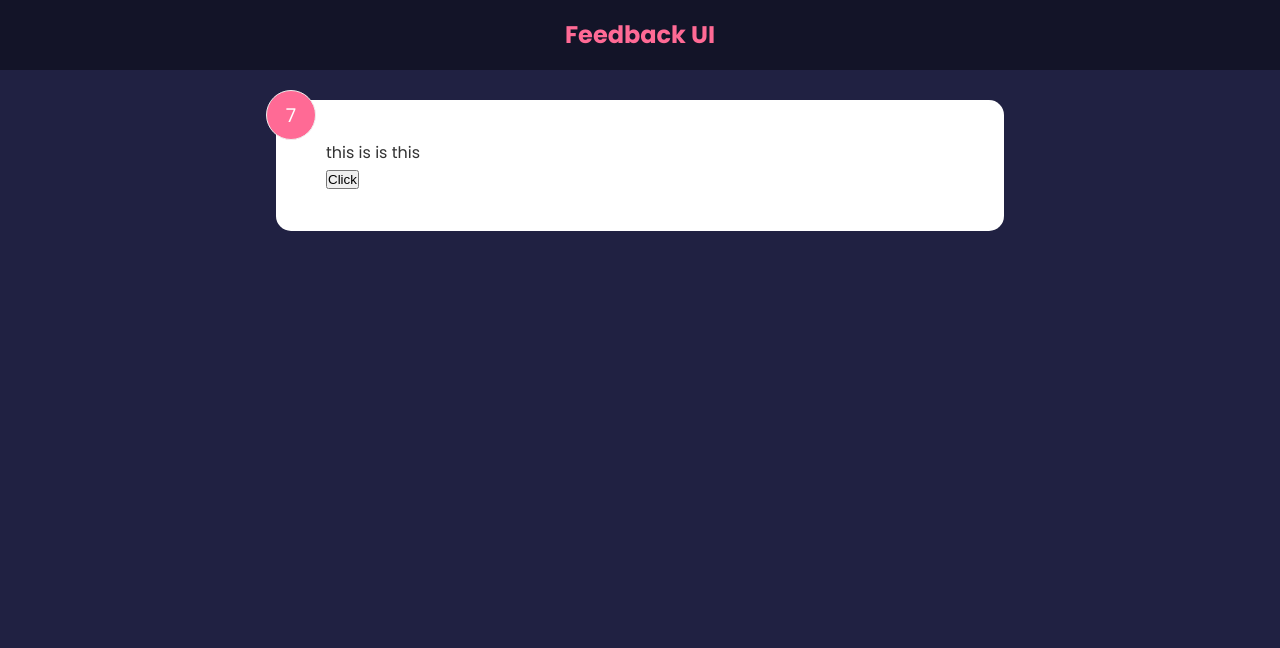
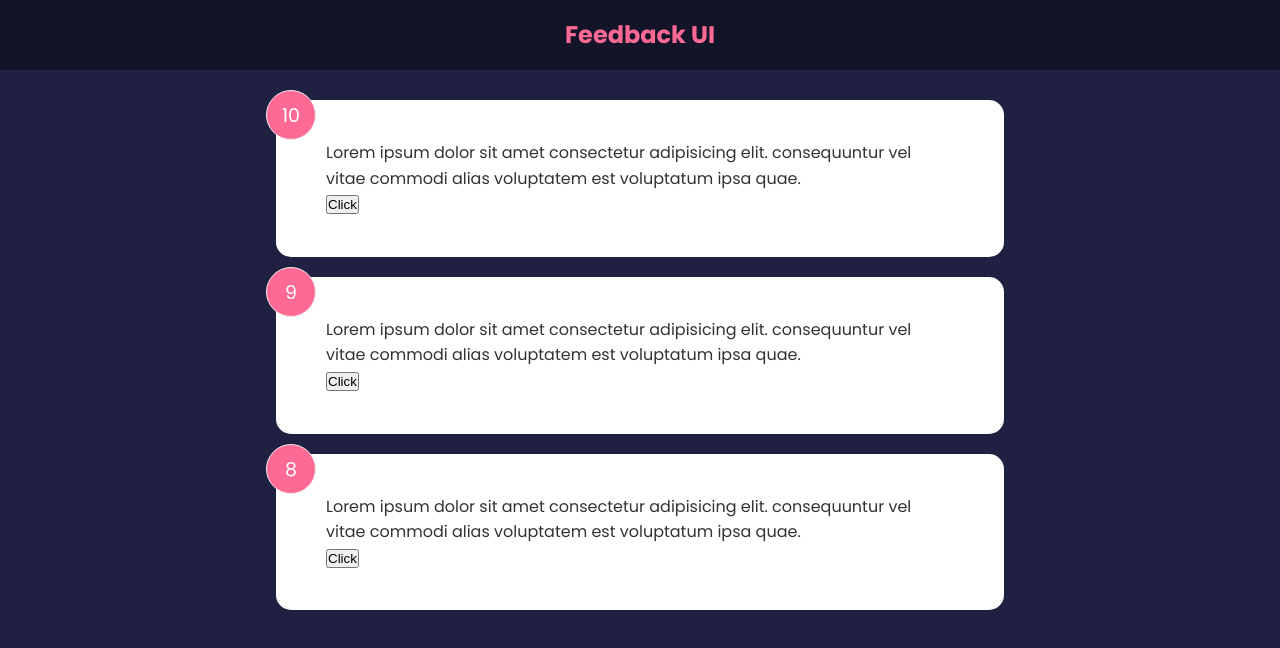
Before and after one commit to hieuvnautotech/UdemiKhoa1, a React (Create React App) app in the folder my-app/: page / in a window 1280 px wide. Shown: the top 648 px of the page. Built offline with nearby package versions, Linux system fonts and the light colour scheme.

Commit message:
bài 4 quản lý state toàn cục

```diff
--- a/my-app/src/App.js
+++ b/my-app/src/App.js
@@ -1,14 +1,18 @@
 import Header from "./components/Header"
-import FeedbackItem from "./components/FeedbackItem";
-
+import FeedbackList from "./components/FeedbackList";
+import { React, useState } from 'react'
+import FeedbackData from "./data/FeedbackData";
 // truyền cái props text wa header, nó có hỗ trợ propsDefault nếu ko có text
 // và có hỗ trợ thư viện loại props truyền qua là string hay boolean
 function App() {
+
+    const [feedback, setFeedback] = useState(FeedbackData);
+
     return (
-        <>
-            <Header />
+      <>
+        <Header />
         <div className="container">
-          <FeedbackItem/>
+          <FeedbackList feedback={feedback} />
         </div>
       </>
     );
--- a/my-app/src/components/FeedbackItem.js
+++ b/my-app/src/components/FeedbackItem.js
@@ -2,7 +2,7 @@
 
 // bài 3 là chỉ cách xài useState
 
-function FeedbackItem() {
+function FeedbackItem({ item}) {
     const [rating, setRating] = useState(7)
     const [text, setText] = useState('this is is this')
 
@@ -16,14 +16,14 @@
     }
 
   return (
-      <div className="card">
-          <div className="num-display">{rating}</div>
-          <div className="text-display">
-              {text}
-          </div>
-          <button type="button" onClick={handleClick}>Click</button>
+    <div className="card">
+      <div className="num-display">{item.rating}</div>
+      <div className="text-display">{item.text}</div>
+      <button type="button" onClick={handleClick}>
+        Click
+      </button>
     </div>
-  )
+  );
 }
 
 export default FeedbackItem
--- /dev/null
+++ b/my-app/src/components/FeedbackList.js
@@ -0,0 +1,18 @@
+import React from 'react'
+import FeedbackItem from './FeedbackItem';
+function FeedbackList({ feedback }) {
+    if (!feedback || feedback.length === 0) {
+        return <p>no feedback yet</p>
+    }
+
+    return (
+      <div className="feedback-list">
+        {feedback.map((item) => (
+        //   <div>{item.rating}</div>
+            <FeedbackItem key={item.id} item={ item} />
+        ))}
+      </div>
+    );
+}
+
+export default FeedbackList
--- /dev/null
+++ b/my-app/src/data/FeedbackData.js
@@ -0,0 +1,18 @@
+const FeedbackData = [
+  {
+    id: 1,
+    rating: 10,
+    text: "Lorem ipsum dolor sit amet consectetur adipisicing elit. consequuntur vel vitae commodi alias voluptatem est voluptatum ipsa quae.",
+  },
+  {
+    id: 2,
+    rating: 9,
+    text: "Lorem ipsum dolor sit amet consectetur adipisicing elit. consequuntur vel vitae commodi alias voluptatem est voluptatum ipsa quae.",
+  },
+  {
+    id: 3,
+    rating: 8,
+    text: "Lorem ipsum dolor sit amet consectetur adipisicing elit. consequuntur vel vitae commodi alias voluptatem est voluptatum ipsa quae.",
+  },
+];
+export default FeedbackData
```
